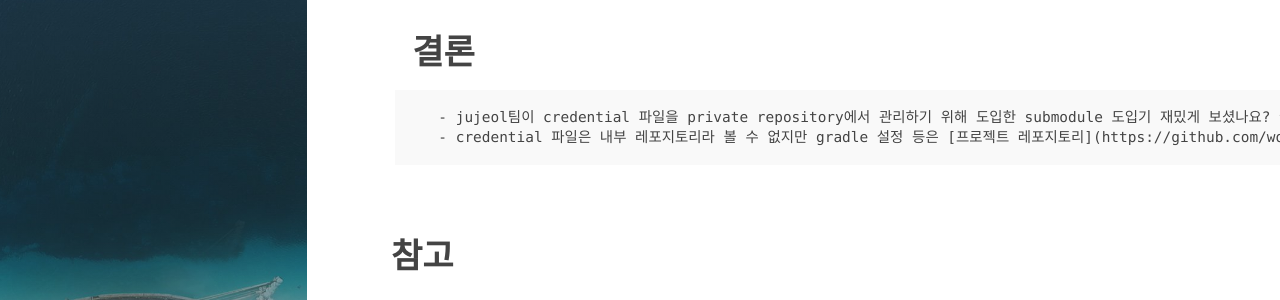
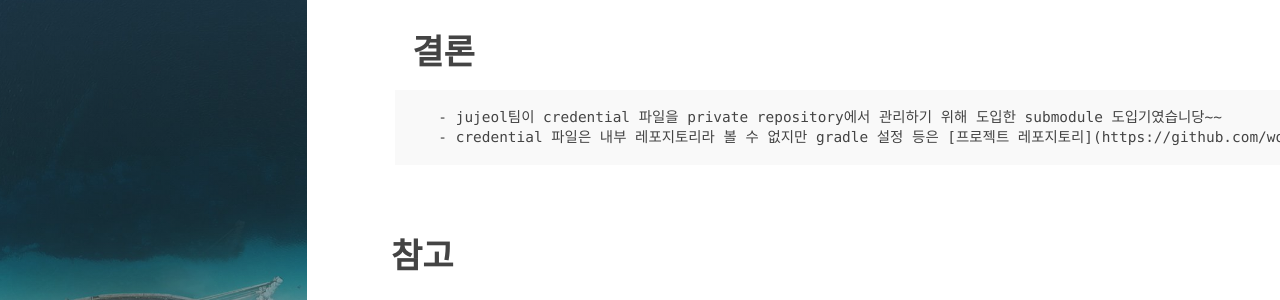
Before and after one commit to jujeol-jujeol/jujeol-jujeol.github.io, a Jekyll site: the page built from _posts/2021-07-12-git-submodule-적용하기.md, in a window 1280 px wide and 900 px high, scrolled down 4522 px. Shown: the part 151-451 px from the top of the window. Built offline with Jekyll 4.4.1, drawn with Linux system fonts in a browser that asks for light colours; some web fonts are replaced; our own code applies the rules of GitHub Pages for plain Markdown files.

Commit message:
fix: 무언가 기분나쁜 말투 수정

````diff
--- a/_posts/2021-07-12-git-submodule-적용하기.md
+++ b/_posts/2021-07-12-git-submodule-적용하기.md
@@ -152,7 +152,7 @@ submodule을 적용하면 하나의 디렉토리가 해당 서브모듈 reposito
    }
    ```
 # 결론
-- jujeol팀이 credential 파일을 private repository에서 관리하기 위해 도입한 submodule 도입기 재밌게 보셨나요? ^^
+- jujeol팀이 credential 파일을 private repository에서 관리하기 위해 도입한 submodule 도입기였습니당~~
 - credential 파일은 내부 레포지토리라 볼 수 없지만 gradle 설정 등은 [프로젝트 레포지토리](https://github.com/woowacourse-teams/2021-jujeol-jujeol)에서 확인하실 수 있습니다.
 
 # 참고
````
